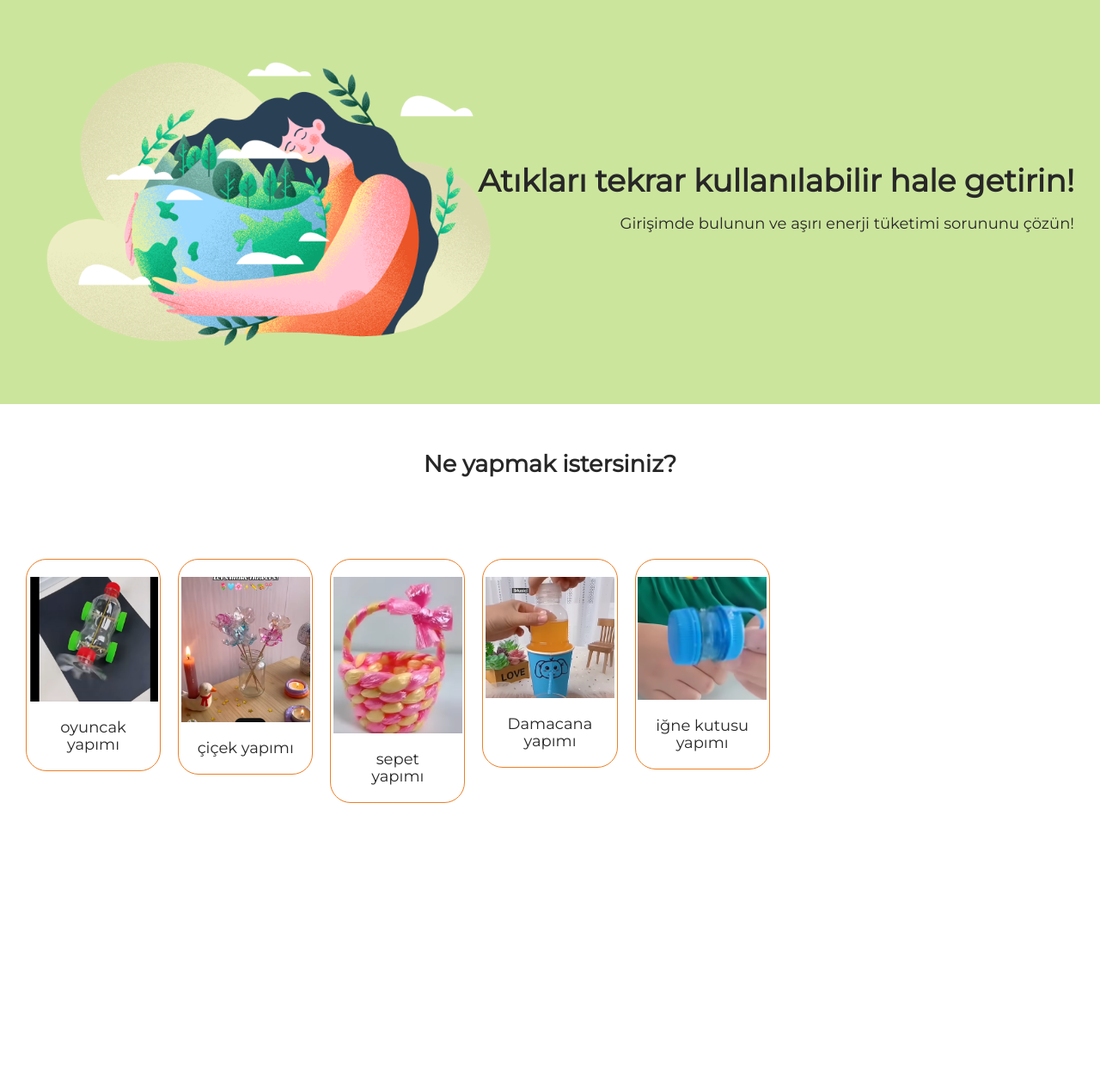
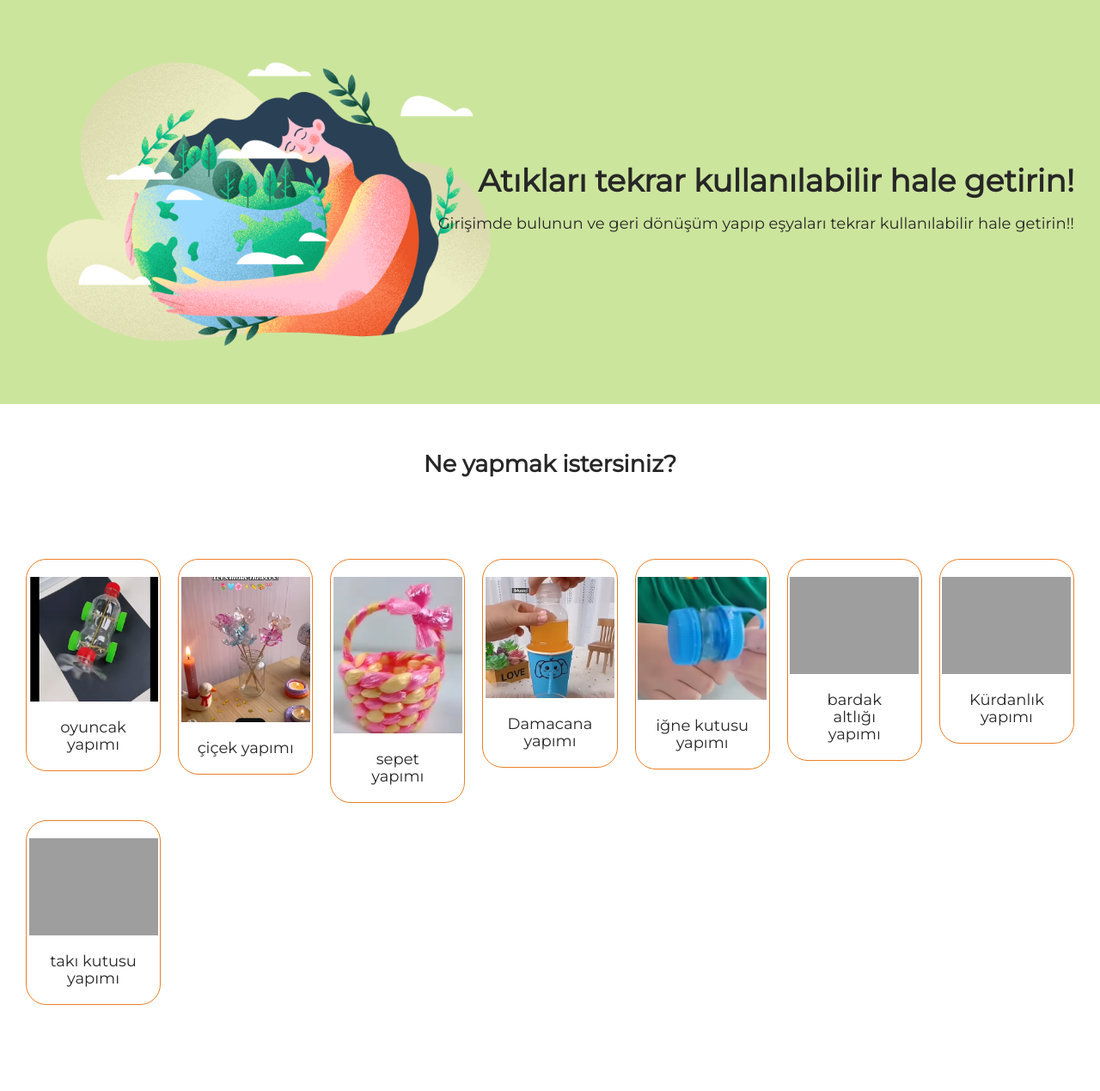
Before and after one commit to nevoss18/M3L3-main, a Flask app: page /atik_turu/plastik in a window 1280 px wide. Shown: the whole page at 86% size. Before the commit the page ends 934 px from the top, so only its background shows below. Run offline with Flask 3, Linux system fonts and the light colour scheme; grey boxes are pictures that could not be loaded.

Commit message:
Update plastik.html

```diff
--- a/templates/plastik.html
+++ b/templates/plastik.html
@@ -8,13 +8,13 @@
   >
   <meta http-equiv="X-UA-Compatible" content="ie=edge">
   <link rel="stylesheet" href="../static/css/style.css">
-  <title>Akıllı evler için enerji verimlilik hesaplayıcısı</title>
+  <title>Atıkları tekrar kullanılabilir hale getirin!</title>
 </head>
 <body>
   <header class="header">
     <div class="header__text">
       <h1>Atıkları tekrar kullanılabilir hale getirin!</h1>
-      <p>Girişimde bulunun ve aşırı enerji tüketimi sorununu çözün!</p>
+      <p>Girişimde bulunun ve geri dönüşüm yapıp eşyaları tekrar kullanılabilir hale getirin!!</p>
     </div>
   </header>
   <main>
@@ -47,6 +47,21 @@
           <img class="item__img" src="../static/img/ignekutu.png" alt="light">
           <span>iğne kutusu yapımı</span></a>
       </li>
+      <li class="list__item">
+        <a href="https://youtube.com/shorts/dgzctBJ33zQ?si=38mtVgbhc5MeCjze">
+          <img class="item__img" src="../static/img/bardakalt.png" alt="light">
+          <span>bardak altlığı yapımı</span></a>
+      </li>
+      <li class="list__item">
+        <a href="https://youtube.com/shorts/0yz1HU5IRKU?si=xGqedWbD0PIyF7Mk">
+          <img class="item__img" src="../static/img/kurdanlik.png" alt="light">
+          <span>Kürdanlık yapımı</span></a>
+      </li>
+      <li class="list__item">
+        <a href="https://youtube.com/shorts/vAFQI045cuk?si=QstZAucBYa804jFu">
+          <img class="item__img" src="../static/img/tkutu.png" alt="light">
+          <span>takı kutusu yapımı</span></a>
+      </li>
     </ul>
     {% endblock %}
   </main>
```
